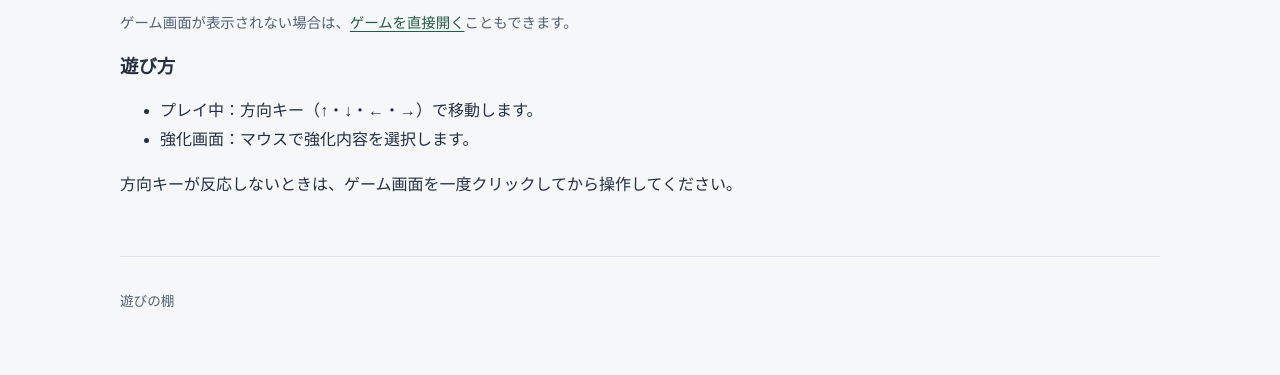
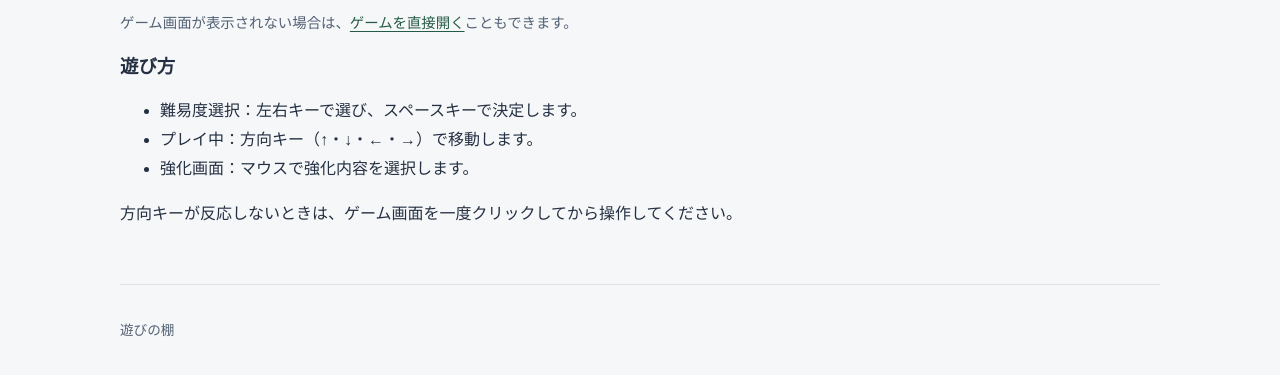
Before and after one commit to maru0720/asobi-no-tana, a plain HTML site: page play-survivor.html in a window 1280 px wide. Shown: the part 1112-1487 px from the top of the page. Before the commit the page ends 1460 px from the top, so only its background shows below. Drawn offline with Linux system fonts and the light colour scheme.

Commit message:
Document difficulty controls and release checks

```diff
--- a/play-survivor.html
+++ b/play-survivor.html
@@ -29,6 +29,7 @@
     <section aria-labelledby="controls-heading">
       <h2 id="controls-heading">遊び方</h2>
       <ul>
+        <li>難易度選択：左右キーで選び、スペースキーで決定します。</li>
         <li>プレイ中：方向キー（↑・↓・←・→）で移動します。</li>
         <li>強化画面：マウスで強化内容を選択します。</li>
       </ul>
```
Also changed, not shown: 1 other file.
